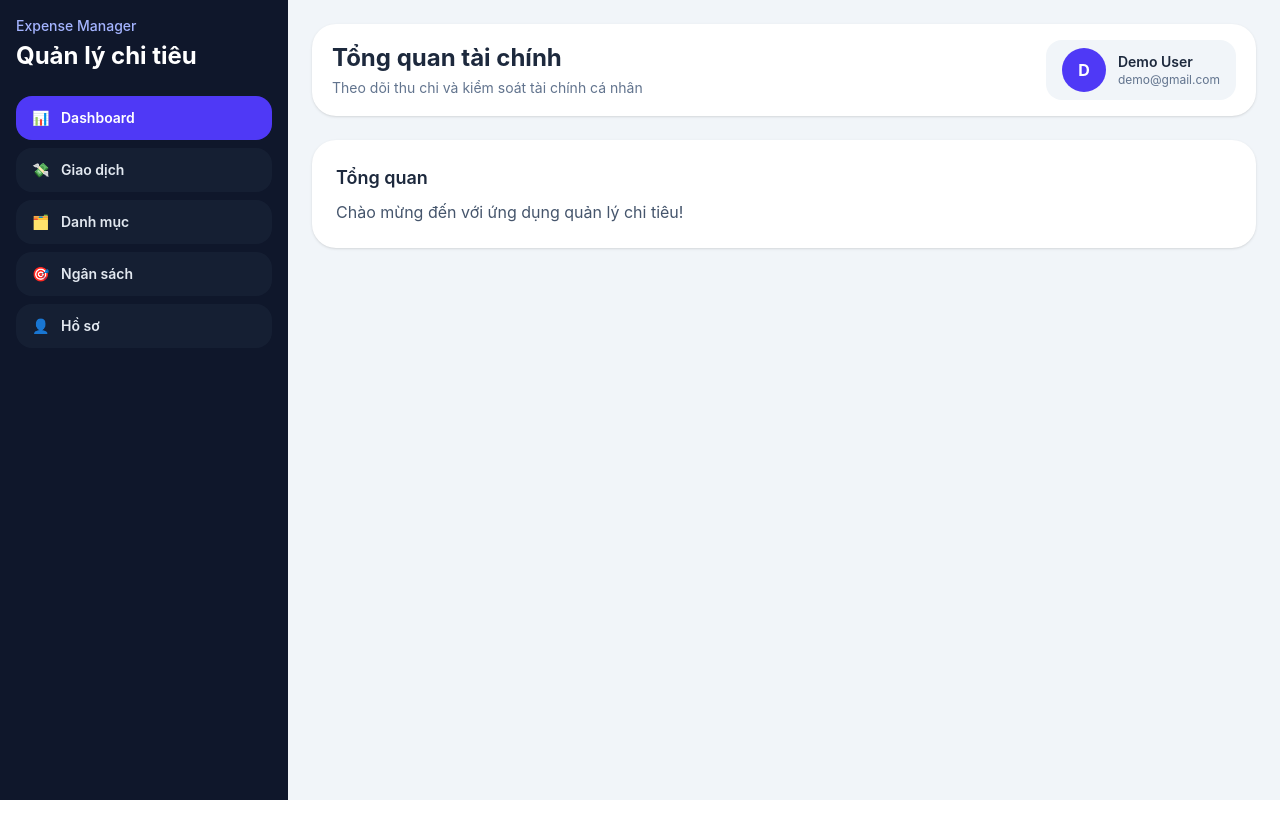
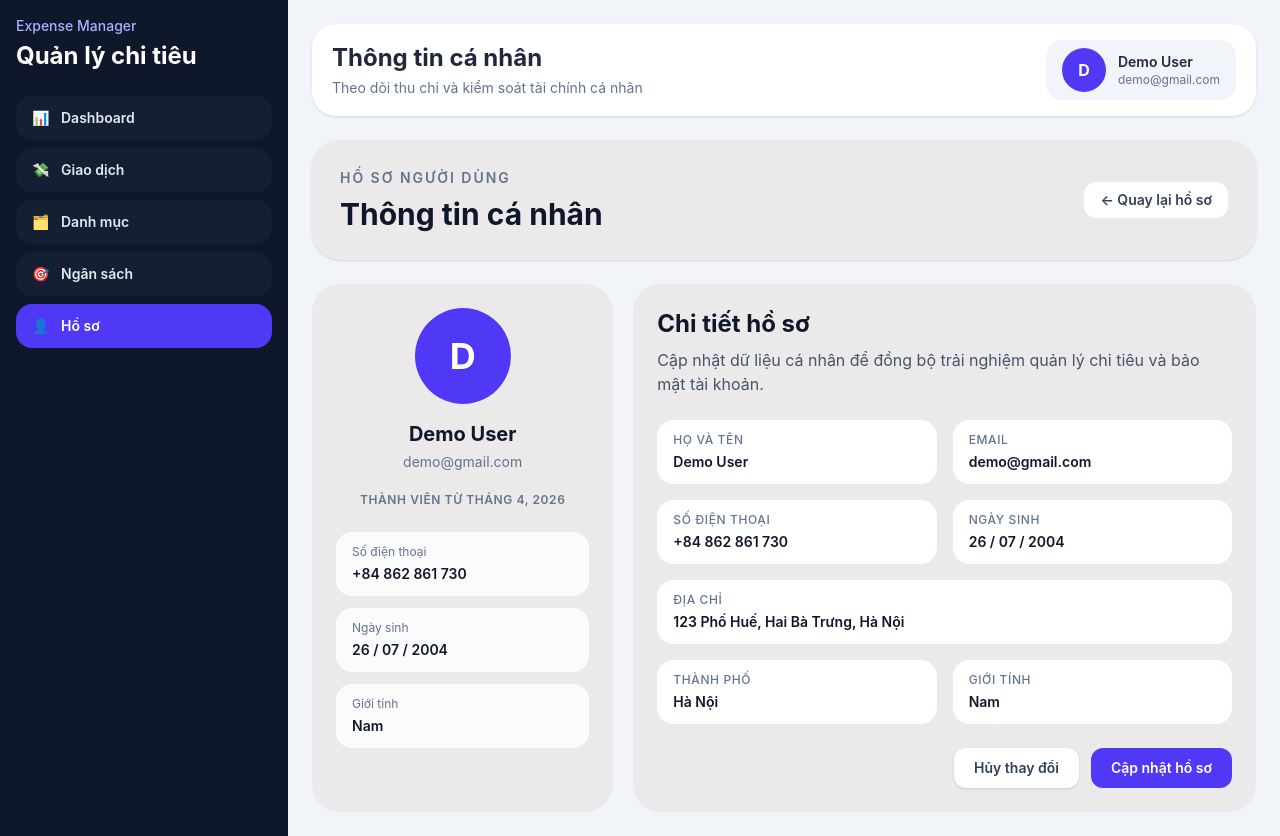
Before and after one commit to thienitcoder2004/expense-app, a React (Vite) app: page /profile/personal-info in a window 1280 px wide. Before the commit this address led to /. Before the commit the page ends 800 px from the top, so only its background shows below. Built offline with nearby package versions, Linux system fonts and the light colour scheme.

Commit message:
update presonalinfo

```diff
--- a/src/App.tsx
+++ b/src/App.tsx
@@ -7,6 +7,7 @@ import Budget from "./pages/Budget";
 import Categories from "./pages/Categories";
 import Dashboard from "./pages/Dashboard";
 import Login from "./pages/Login";
+import PersonalInfo from "./pages/PersonalInfo";
 import Profile from "./pages/Profile";
 import Reports from "./pages/Reports";
 import Transactions from "./pages/Transactions";
@@ -43,6 +44,7 @@ export default function App() {
               <Route path="/budget" element={<Budget />} />
               <Route path="/reports" element={<Reports />} />
               <Route path="/profile" element={<Profile />} />
+              <Route path="/profile/personal-info" element={<PersonalInfo />} />
             </Route>
           </Route>
 
--- a/src/components/Header.tsx
+++ b/src/components/Header.tsx
@@ -8,6 +8,7 @@ const titleMap: Record<string, string> = {
   "/budget": "Quản lý ngân sách",
   "/reports": "Báo cáo thống kê",
   "/profile": "Thông tin cá nhân",
+  "/profile/personal-info": "Thông tin cá nhân",
 };
 
 export default function Header() {
--- /dev/null
+++ b/src/pages/PersonalInfo.tsx
@@ -0,0 +1,121 @@
+import { Link } from "react-router-dom";
+import { useApp } from "../context/AppContext";
+
+const profileData = {
+  fullName: "Đỗ Tấn Thành",
+  email: "demo@gmail.com",
+  phone: "+84 862 861 730",
+  birthday: "26 / 07 / 2004",
+  gender: "Nam",
+  address: "123 Phố Huế, Hai Bà Trưng, Hà Nội",
+  city: "Hà Nội",
+  memberSince: "THÀNH VIÊN TỪ THÁNG 4, 2026",
+};
+
+export default function PersonalInfo() {
+  const { currentUser } = useApp();
+  const userName = currentUser?.name ?? profileData.fullName;
+  const userEmail = currentUser?.email ?? profileData.email;
+  const avatarInitial = userName.charAt(0).toUpperCase();
+
+  return (
+    <div className="space-y-6">
+      <section className="rounded-[28px] bg-[#ebe9e9] p-5 shadow-sm md:p-7">
+        <div className="flex flex-wrap items-center justify-between gap-3">
+          <div>
+            <p className="text-sm font-semibold uppercase tracking-[0.14em] text-slate-500">
+              Hồ sơ người dùng
+            </p>
+            <h3 className="mt-2 text-2xl font-bold text-slate-900 md:text-3xl">Thông tin cá nhân</h3>
+          </div>
+          <Link
+            to="/profile"
+            className="inline-flex items-center rounded-xl bg-white px-4 py-2 text-sm font-semibold text-slate-700 transition hover:bg-slate-100"
+          >
+            ← Quay lại hồ sơ
+          </Link>
+        </div>
+      </section>
+
+      <section className="grid grid-cols-1 gap-5 xl:grid-cols-12">
+        <article className="overflow-hidden rounded-[28px] bg-[#ebe9e9] p-6 xl:col-span-4">
+          <div className="mx-auto flex h-24 w-24 items-center justify-center rounded-full bg-indigo-600 text-4xl font-bold text-white">
+            {avatarInitial}
+          </div>
+          <h4 className="mt-4 text-center text-xl font-bold text-slate-900">{userName}</h4>
+          <p className="mt-1 text-center text-sm text-slate-500">{userEmail}</p>
+          <p className="mt-5 text-center text-xs font-semibold uppercase tracking-wider text-slate-500">
+            {profileData.memberSince}
+          </p>
+          <div className="mt-6 space-y-3">
+            <div className="rounded-2xl bg-white/80 px-4 py-3">
+              <p className="text-xs text-slate-500">Số điện thoại</p>
+              <p className="mt-1 text-sm font-semibold text-slate-900">{profileData.phone}</p>
+            </div>
+            <div className="rounded-2xl bg-white/80 px-4 py-3">
+              <p className="text-xs text-slate-500">Ngày sinh</p>
+              <p className="mt-1 text-sm font-semibold text-slate-900">{profileData.birthday}</p>
+            </div>
+            <div className="rounded-2xl bg-white/80 px-4 py-3">
+              <p className="text-xs text-slate-500">Giới tính</p>
+              <p className="mt-1 text-sm font-semibold text-slate-900">{profileData.gender}</p>
+            </div>
+          </div>
+        </article>
+
+        <article className="rounded-[28px] bg-[#ebe9e9] p-6 xl:col-span-8">
+          <h4 className="text-xl font-bold text-slate-900 md:text-2xl">Chi tiết hồ sơ</h4>
+          <p className="mt-2 text-sm text-slate-600 md:text-base">
+            Cập nhật dữ liệu cá nhân để đồng bộ trải nghiệm quản lý chi tiêu và bảo mật tài khoản.
+          </p>
+
+          <div className="mt-6 grid grid-cols-1 gap-4 md:grid-cols-2">
+            <div className="rounded-2xl bg-white px-4 py-3">
+              <p className="text-xs font-medium uppercase tracking-wider text-slate-500">Họ và tên</p>
+              <p className="mt-1 text-sm font-semibold text-slate-900">{userName}</p>
+            </div>
+            <div className="rounded-2xl bg-white px-4 py-3">
+              <p className="text-xs font-medium uppercase tracking-wider text-slate-500">Email</p>
+              <p className="mt-1 text-sm font-semibold text-slate-900">{userEmail}</p>
+            </div>
+            <div className="rounded-2xl bg-white px-4 py-3">
+              <p className="text-xs font-medium uppercase tracking-wider text-slate-500">Số điện thoại</p>
+              <p className="mt-1 text-sm font-semibold text-slate-900">{profileData.phone}</p>
+            </div>
+            <div className="rounded-2xl bg-white px-4 py-3">
+              <p className="text-xs font-medium uppercase tracking-wider text-slate-500">Ngày sinh</p>
+              <p className="mt-1 text-sm font-semibold text-slate-900">{profileData.birthday}</p>
+            </div>
+            <div className="rounded-2xl bg-white px-4 py-3 md:col-span-2">
+              <p className="text-xs font-medium uppercase tracking-wider text-slate-500">Địa chỉ</p>
+              <p className="mt-1 text-sm font-semibold text-slate-900">{profileData.address}</p>
+            </div>
+            <div className="rounded-2xl bg-white px-4 py-3">
+              <p className="text-xs font-medium uppercase tracking-wider text-slate-500">Thành phố</p>
+              <p className="mt-1 text-sm font-semibold text-slate-900">{profileData.city}</p>
+            </div>
+            <div className="rounded-2xl bg-white px-4 py-3">
+              <p className="text-xs font-medium uppercase tracking-wider text-slate-500">Giới tính</p>
+              <p className="mt-1 text-sm font-semibold text-slate-900">{profileData.gender}</p>
+            </div>
+          </div>
+
+          <div className="mt-6 flex flex-col gap-3 sm:flex-row sm:justify-end">
+            <button
+              type="button"
+              className="rounded-xl bg-white px-5 py-2.5 text-sm font-semibold text-slate-700 shadow-sm transition hover:bg-slate-100"
+            >
+              Hủy thay đổi
+            </button>
+            <button
+              type="button"
+              className="rounded-xl bg-indigo-600 px-5 py-2.5 text-sm font-semibold text-white transition hover:bg-indigo-700"
+            >
+              Cập nhật hồ sơ
+            </button>
+          </div>
+        </article>
+      </section>
+    </div>
+  );
+}
--- a/src/pages/Profile.tsx
+++ b/src/pages/Profile.tsx
@@ -1,3 +1,4 @@
+import { Link } from "react-router-dom";
 import { useApp } from "../context/AppContext";
 
 const personalInfo = {
@@ -69,12 +70,12 @@ export default function Profile() {
             <p className="text-slate-500">Địa chỉ</p>
             <p className="mt-1 font-semibold text-slate-900">{personalInfo.address}</p>
           </div>
-          <button
-            type="button"
-            className="mt-5 text-base font-semibold text-indigo-700 transition hover:text-indigo-800"
+          <Link
+            to="/profile/personal-info"
+            className="mt-5 inline-flex text-base font-semibold text-indigo-700 transition hover:text-indigo-800"
           >
-            Quản lý hồ sơ --&gt;
-          </button>
+            Quản lý hồ sơ →
+          </Link>
         </article>
 
         <article className="relative overflow-hidden rounded-[28px] bg-[#ebe9e9] p-6 text-slate-900 xl:col-span-5">
```
